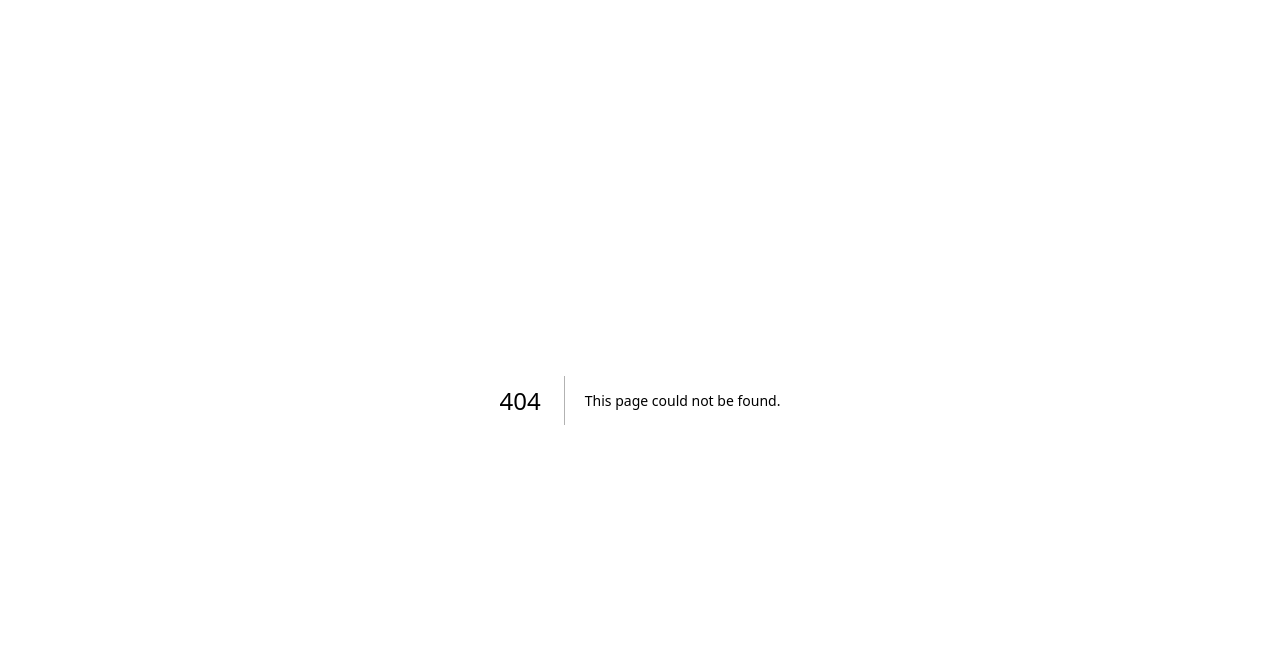
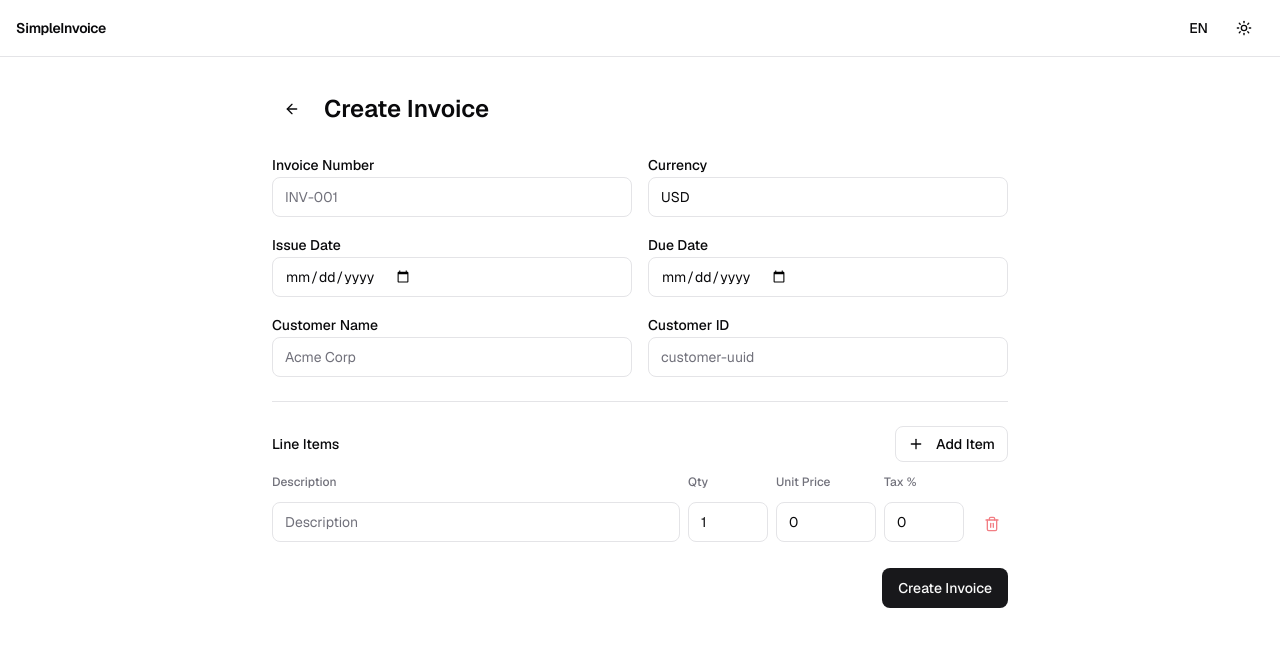
Before and after one commit to cinblockchain91/simpleinvoice, a Next.js app in the folder apps/web/: page /en/invoices/new in a window 1280 px wide. Before the commit this address had no page. Shown: the top 646 px of the page. Built offline with nearby package versions, Linux system fonts and the light colour scheme.

Commit message:
feat(pages): add Create Invoice page with back navigation and form integration
- Add /invoices/new page: renders CreateInvoiceForm, redirects to /invoices on success
- Add Create Invoice button on invoice list page with localized label
- Add invoices.createInvoice i18n key in en + vi

Closes #36

```diff
--- a/apps/web/messages/en.json
+++ b/apps/web/messages/en.json
@@ -33,6 +33,7 @@
   },
   "invoices": {
     "title": "Invoices",
+    "createInvoice": "Create Invoice",
     "empty": "No invoices found",
     "columns": {
       "invoiceNumber": "Invoice #",
--- a/apps/web/messages/vi.json
+++ b/apps/web/messages/vi.json
@@ -33,6 +33,7 @@
   },
   "invoices": {
     "title": "Hóa đơn",
+    "createInvoice": "Tạo hóa đơn",
     "empty": "Không tìm thấy hóa đơn nào",
     "columns": {
       "invoiceNumber": "Số hóa đơn",
--- /dev/null
+++ b/apps/web/src/app/[locale]/(dashboard)/invoices/new/page.tsx
@@ -0,0 +1,35 @@
+"use client";
+
+import { useTranslations } from "next-intl";
+import { ArrowLeftIcon } from "lucide-react";
+import { Link, useRouter } from "@/i18n/navigation";
+import { Button } from "@/shadcn/ui/button";
+import { CreateInvoiceForm, useCreateInvoice } from "@/features/create-invoice";
+
+export default function NewInvoicePage() {
+  const t = useTranslations("createInvoice");
+  const router = useRouter();
+  const { mutateAsync, isPending, error } = useCreateInvoice();
+
+  return (
+    <div className="container mx-auto max-w-3xl px-4 py-8 space-y-6">
+      <div className="flex items-center gap-3">
+        <Button variant="ghost" size="icon" asChild>
+          <Link href="/invoices">
+            <ArrowLeftIcon className="h-4 w-4" />
+          </Link>
+        </Button>
+        <h1 className="text-2xl font-semibold">{t("title")}</h1>
+      </div>
+
+      <CreateInvoiceForm
+        onSubmit={async (data) => {
+          await mutateAsync(data);
+          router.push("/invoices");
+        }}
+        isLoading={isPending}
+        error={error?.message ?? null}
+      />
+    </div>
+  );
+}
--- a/apps/web/src/app/[locale]/(dashboard)/invoices/page.tsx
+++ b/apps/web/src/app/[locale]/(dashboard)/invoices/page.tsx
@@ -2,6 +2,9 @@
 
 import { useState } from "react";
 import { useTranslations } from "next-intl";
+import { PlusIcon } from "lucide-react";
+import { Link } from "@/i18n/navigation";
+import { Button } from "@/shadcn/ui/button";
 import { InvoiceTable } from "@/widgets/invoice-table";
 import { FilterBar } from "@/widgets/invoice-filters";
 import { SortControls } from "@/widgets/invoice-filters";
@@ -48,6 +51,12 @@ export default function InvoicesPage() {
     <div className="container mx-auto px-4 py-8 space-y-6">
       <div className="flex items-center justify-between">
         <h1 className="text-2xl font-semibold">{t("title")}</h1>
+        <Button asChild>
+          <Link href="/invoices/new">
+            <PlusIcon className="mr-2 h-4 w-4" />
+            {t("createInvoice")}
+          </Link>
+        </Button>
       </div>
 
       <div className="flex flex-wrap items-center gap-3">
```
